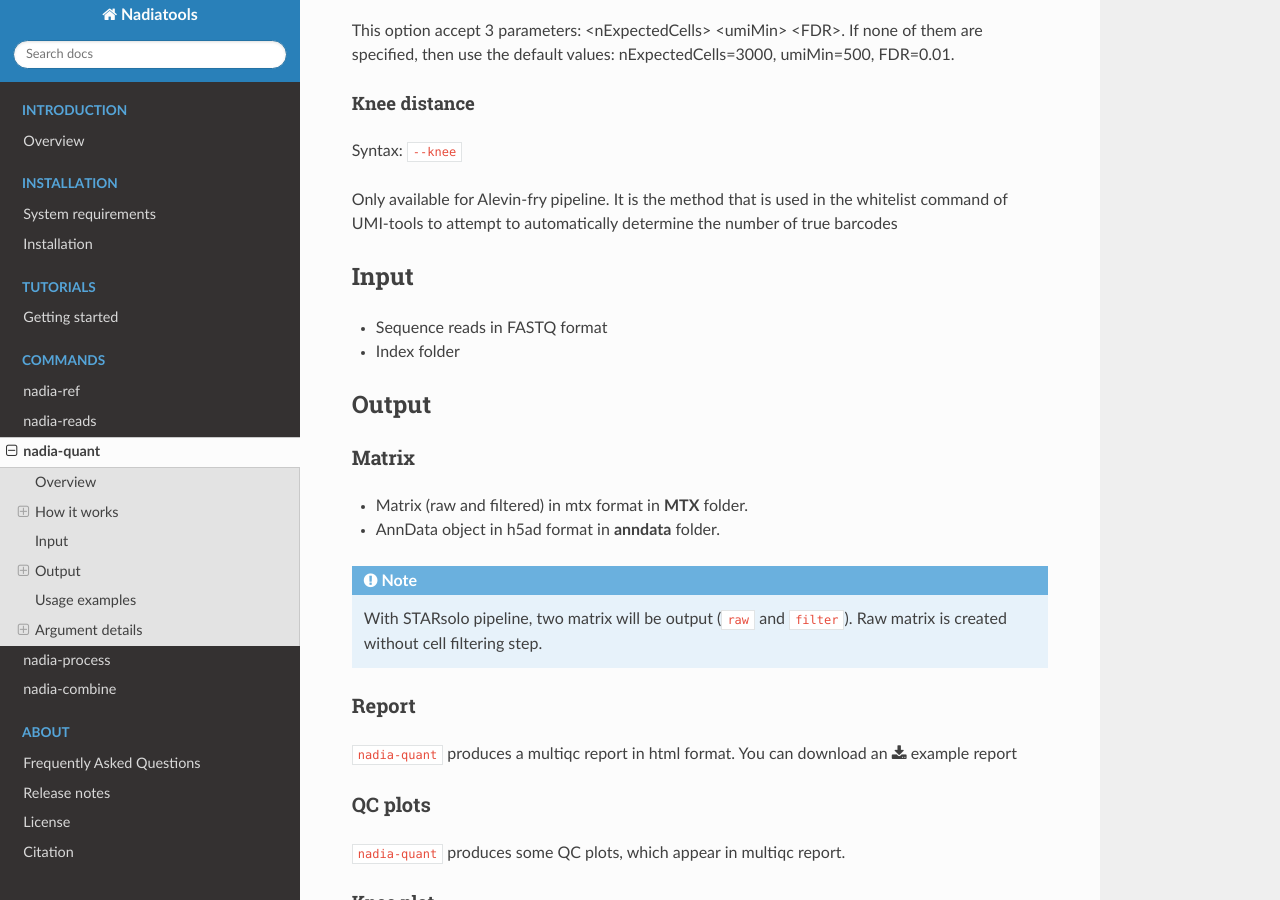
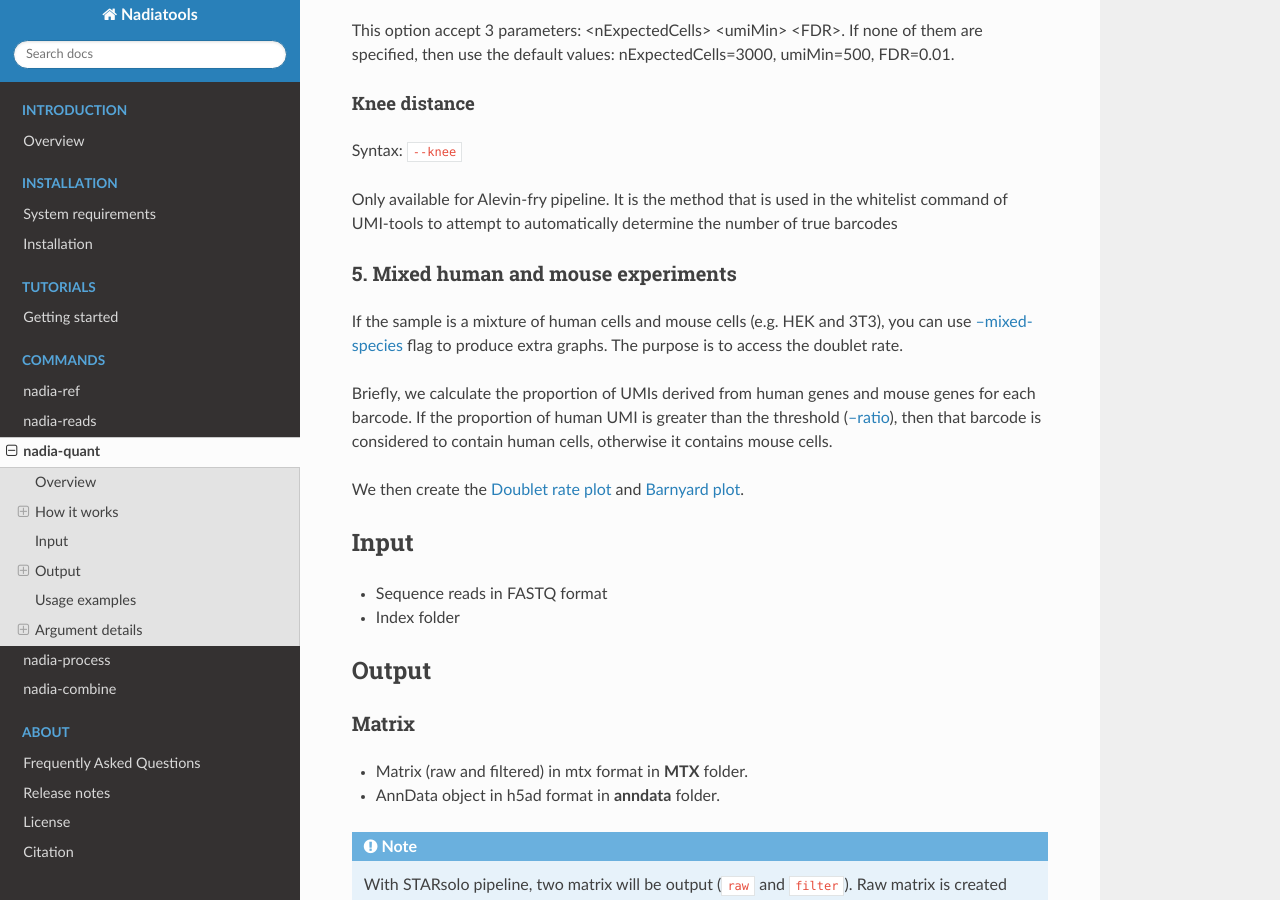
Before and after one commit to ntanh1999/nadiatools_docs, a Sphinx documentation site: the page built from source/Commands/quant.rst, in a window 1280 px wide and 900 px high, scrolled down 2733 px. Built offline with Sphinx 7.4.7 and the Read the Docs theme 2.0.0, drawn with Linux system fonts in a browser that asks for light colours; some of the changed text lies outside the part shown.

Commit message:
add [docs]: mixed species

```diff
--- a/source/Commands/quant.rst
+++ b/source/Commands/quant.rst
@@ -146,7 +146,18 @@ Only available for Alevin-fry pipeline. It is the method that is used in
 the whitelist command of UMI-tools to attempt to automatically determine the
 number of true barcodes
 
+5. Mixed human and mouse experiments
+~~~~~~~~~~~~~~~~~~~~~~~~~~~~~~~~~~~~
 
+If the sample is a mixture of human cells and mouse cells (e.g. HEK and 3T3),
+you can use `--mixed-species`_ flag to produce extra graphs. The purpose is
+to access the doublet rate.
+
+Briefly, we calculate the proportion of UMIs derived from human genes and mouse genes for each barcode.
+If the proportion of human UMI is greater than the threshold (`--ratio`_), then that
+barcode is considered to contain human cells, otherwise it contains mouse cells.
+
+We then create the `Doublet rate plot`_ and `Barnyard plot`_.
 
 
 Input
@@ -204,11 +215,34 @@ Highest Expressed Genes
 
 .. image:: /_static/img/quant/quant_highest.png
 
+
+Doublet rate plot
++++++++++++++++++
+
+
+.. image:: /_static/img/quant/quant_doublet_rate.png
+
+About the plot:
+
+* x axis: Barcodes ranked by UMI count (desending order)
+* y axis: the cumulative doublet rate. Doublet rate equals the number of mixed species
+  barcodes divided by the total number of barcodes.
+
+Barnyard plot
++++++++++++++
+
+.. image:: /_static/img/quant/quant_barnyard.png
+
+.. note::
+
+    This plot only contains filtered barcodes
+
+
 Usage examples
 --------------
 
 STARsolo pipeline, single-cell workflow, RNAdia structure, filter top 100 cells
-mito, ribo genes
+mito, ribo genes, mixed species plots
 
 .. code-block:: bash
 
@@ -221,7 +255,8 @@ mito, ribo genes
         -a starsolo \
         -s RNAdia \
         --top-cells 100 \
-        --mito "^MT-" --ribo "^RP[SL]"
+        --mito "^MT-" --ribo "^RP[SL]" \
+        --mixed-species
 
 
 Alevin-fry pipeline, single-nucleus workflow, Drop-Seq structure, knee distance method
@@ -365,3 +400,19 @@ Regular Expression string of mitochondrial genes
 ++++++++++
 Default: "^RP[SL]"
 Regular Expression string of ribosomal genes
+
+Mixed species options
+~~~~~~~~~~~~~~~~~~~~~
+
+``--mixed-species``
++++++++++++++++++++
+Default: False
+
+If this flag is used, output doublet rate and barnyard plot for mixed human and mouse sample.
+
+
+``--ratio``
++++++++++++
+Default: 0.8
+
+The threshold to classify human and mouse.
```
Also changed, not shown: other parts of source/Commands/quant.rst (+1 -1 lines), source/_static/img/quant/quant_barnyard.png (added), source/_static/img/quant/quant_doublet_rate.png (added).
